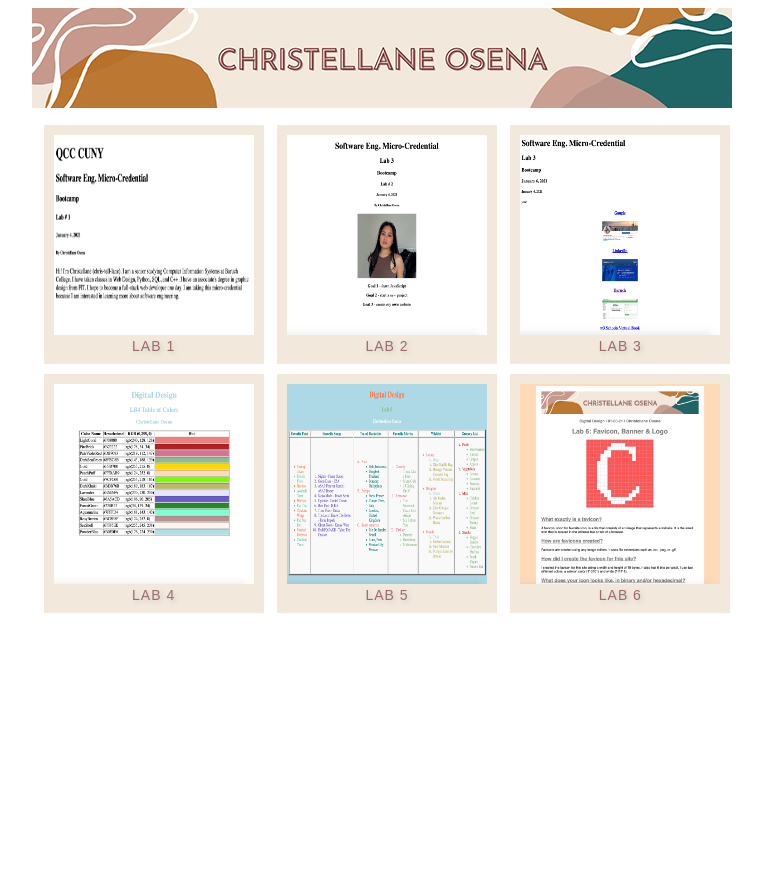
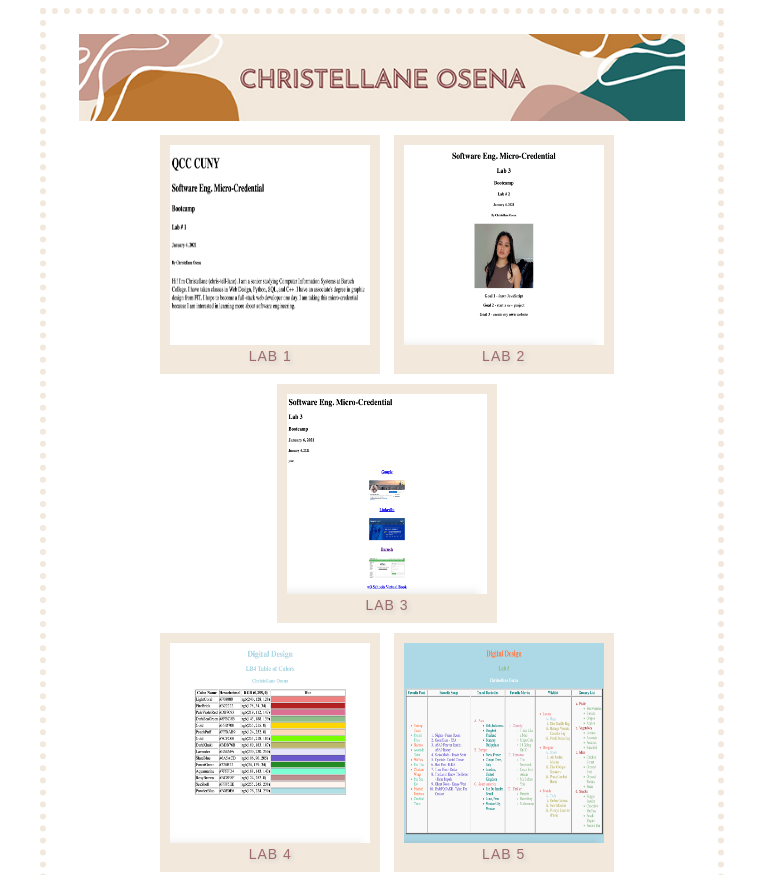
Before and after one commit to christellaneosena/SEMicro, a plain HTML site: page Lab7/index.html in a window 1280 px wide. Shown: the top 875 px of the page, without its empty margins (258-1021 px from the left). Before the commit the page ends 800 px from the top, so only its background shows below. Drawn offline with Linux system fonts and the light colour scheme.

Commit message:
Update index.html

```diff
--- a/Lab7/index.html
+++ b/Lab7/index.html
@@ -41,17 +41,18 @@ a:hover {
 #wrapper {
   width: 50%;
   border: 6px dotted #f2e8dc;
-  margin-left: auto;
-  margin-right: auto;
+  margin: auto;
   padding: 20px;
+  background-color: #FFFFFF;
 }
 
 </style>
 
 <body>
+  <div id="wrapper">
+  <center>
 
-<center>
-<img src="nameplate.png" alt="My Banner"> <br><br>
+  <img src="nameplate.png" width="96%" align="center" alt="My Banner"> <br><br>
 
 <a href="Lab1/Lab1.html"> <div class="box"> <img src="Lab1/Lab1.png" width="200px" height="200px" alt="Lab 1">LAB 1 </div></a>
 <a href="Lab2/Lab2.html"> <div class="box"> <img src="Lab2/Lab2.png" width="200px" height="200px" alt="Lab 2">LAB 2 </div></a>
```
